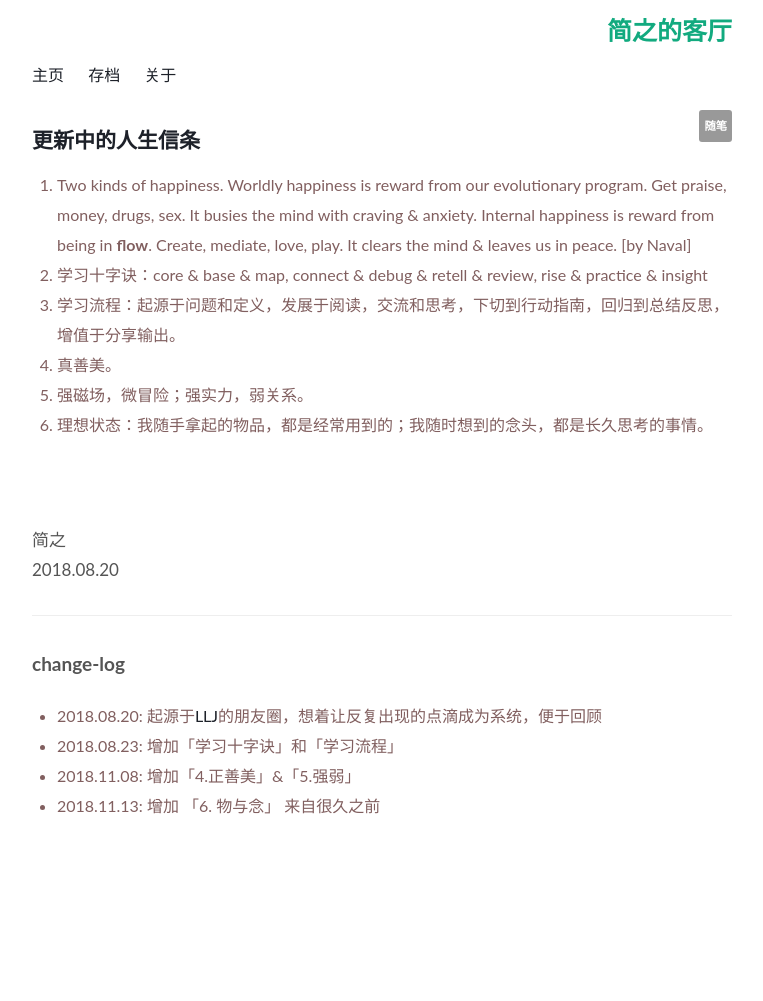
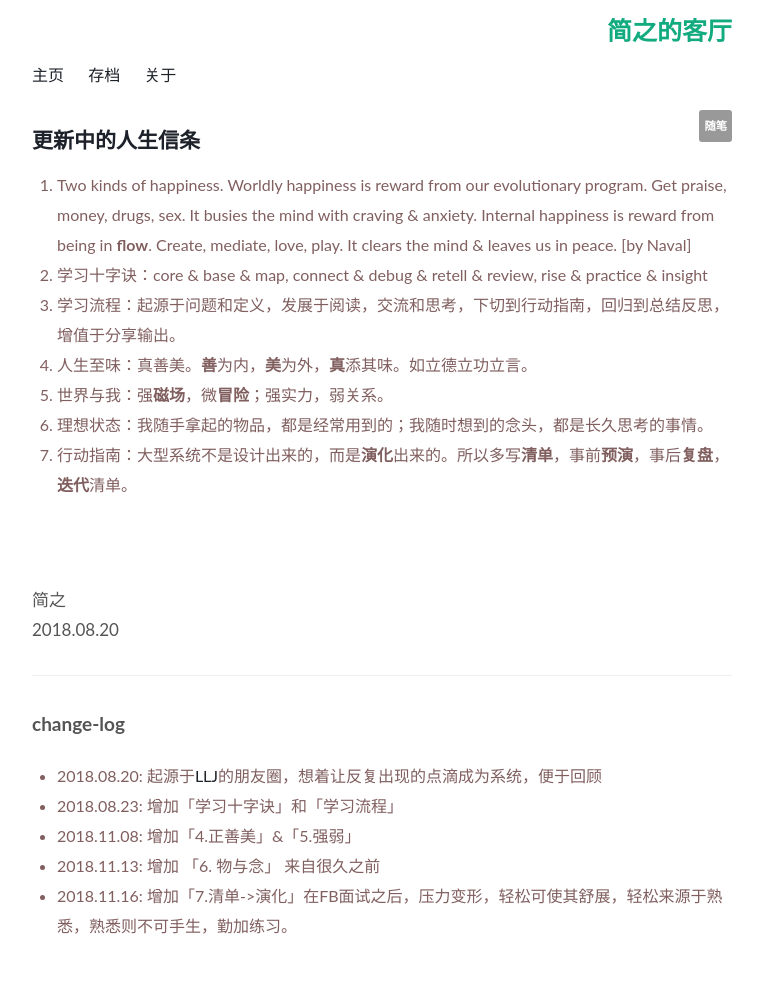
Before and after one commit to WillWang-X/willwang-x.github.io, a Jekyll site: the page built from _posts/2018-10-20-mottos.md, in a window 1280 px wide. Shown: the whole page, without its empty margins (258-1021 px from the left). Built offline with Jekyll 4.4.1, drawn with Linux system fonts in a browser that asks for light colours; before the commit the page ends 900 px from its top, so only the background shows below that.

Commit message:
add list to mottos

```diff
--- a/_posts/2018-10-20-mottos.md
+++ b/_posts/2018-10-20-mottos.md
@@ -11,11 +11,12 @@ published: true
 
 
 1. Two kinds of happiness. Worldly happiness is reward from our evolutionary program. Get praise, money, drugs, sex. It busies the mind with craving & anxiety. Internal happiness is reward from being in **flow**. Create, mediate, love, play. It clears the mind & leaves us in peace.   [by Naval]
-1. 学习十字诀：core & base & map, connect & debug & retell & review, rise & practice & insight
-1. 学习流程：起源于问题和定义，发展于阅读，交流和思考，下切到行动指南，回归到总结反思，增值于分享输出。
-1. 真善美。[](善为内，美为外，真则使其二者有意义。如立德立功立言。)
-1. 强磁场，微冒险；强实力，弱关系。[](被动进步的氛围，新鲜有趣的燃料，如山Github，如水Linkedin。)<span style="color:white;">!</span>
-2. 理想状态：我随手拿起的物品，都是经常用到的；我随时想到的念头，都是长久思考的事情。
+2. 学习十字诀：core & base & map, connect & debug & retell & review, rise & practice & insight
+3. 学习流程：起源于问题和定义，发展于阅读，交流和思考，下切到行动指南，回归到总结反思，增值于分享输出。
+4. 人生至味：真善美。**善**为内，**美**为外，**真**添其味。如立德立功立言。
+5. 世界与我：强**磁场**，微**冒险**；强实力，弱关系。[](被动进步的氛围，新鲜有趣的燃料，如山Github，如水Linkedin。)<span style="color:white;">!</span>
+6. 理想状态：我随手拿起的物品，都是经常用到的；我随时想到的念头，都是长久思考的事情。
+7. 行动指南：大型系统不是设计出来的，而是**演化**出来的。所以多写**清单**，事前**预演**，事后**复盘**，**迭代**清单。
 
 <br>
 <br>
@@ -30,3 +31,4 @@ published: true
 -  2018.08.23: 增加「学习十字诀」和「学习流程」
 -  2018.11.08: 增加「4.正善美」&「5.强弱」
 -  2018.11.13: 增加 「6. 物与念」 来自很久之前
+-  2018.11.16: 增加「7.清单->演化」在FB面试之后，压力变形，轻松可使其舒展，轻松来源于熟悉，熟悉则不可手生，勤加练习。
```
